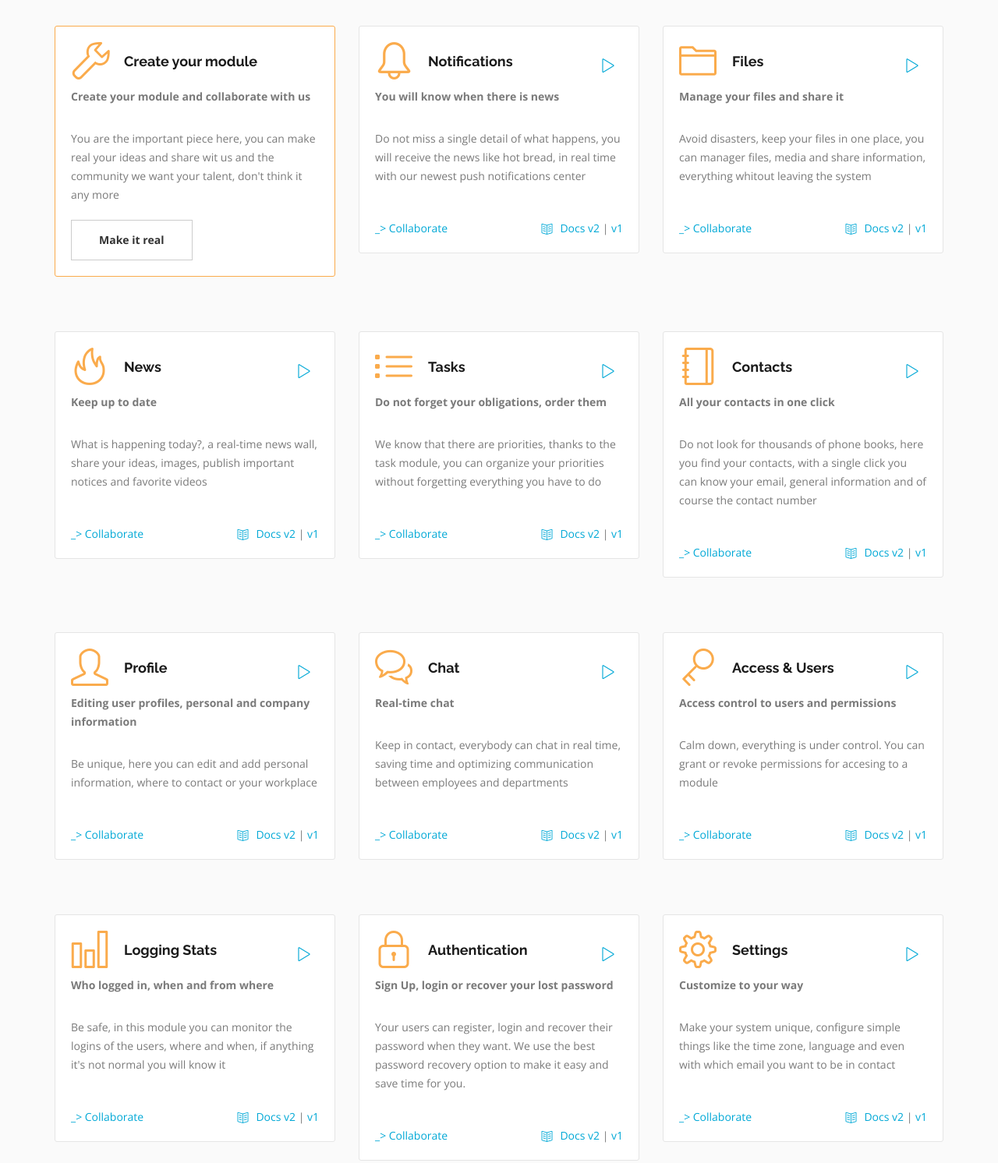
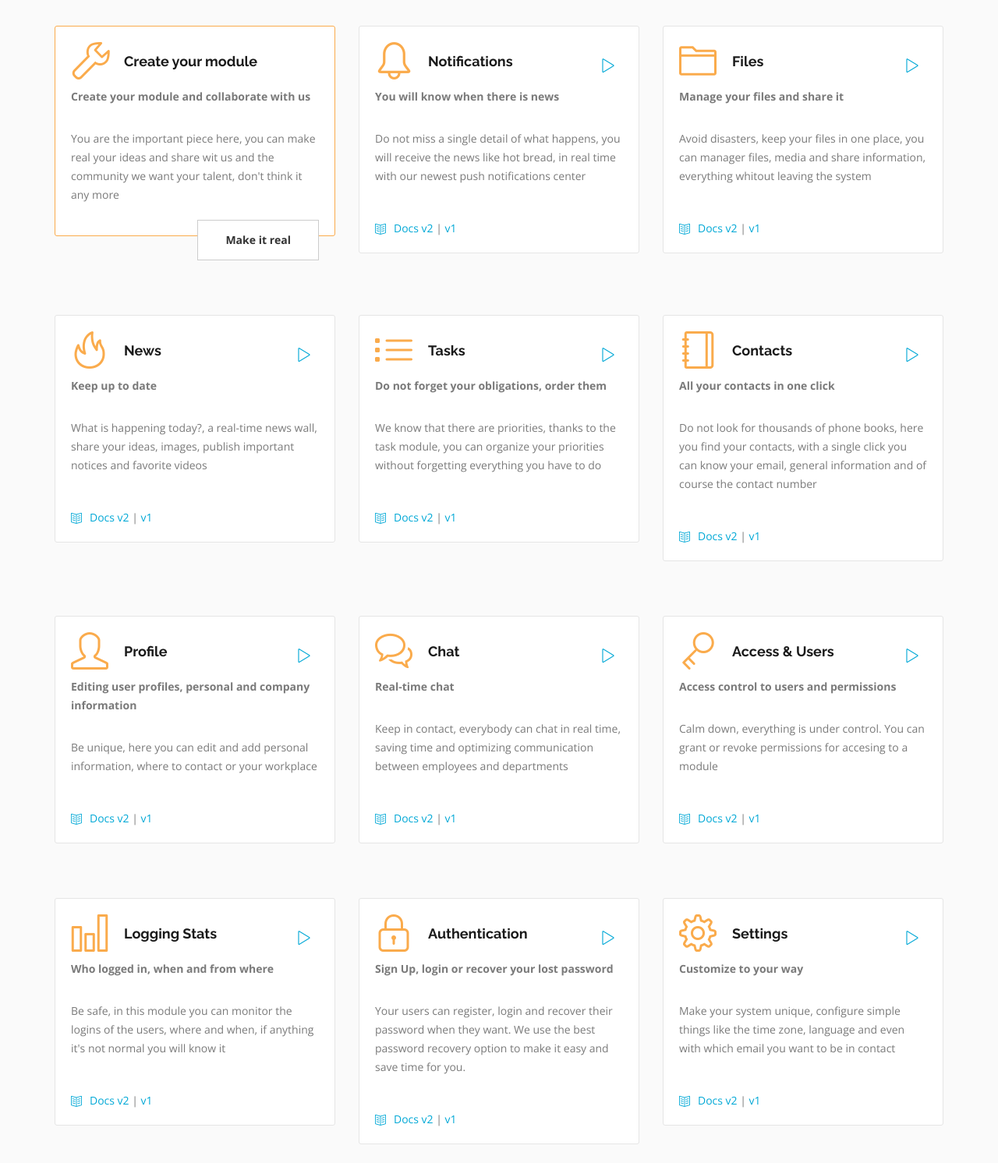
Before and after one commit to modulr/modulr-website, a plain HTML site: page developers.html in a window 1280 px wide. Shown: the part 2808-4300 px from the top of the page at 78% size. Drawn offline with nearby package versions, Linux system fonts and the light colour scheme; files whose address does not match are found by name.

Commit message:
minor improvements

```diff
--- a/css/custom.css
+++ b/css/custom.css
@@ -126,9 +126,6 @@
     width: 70px;
     height: 70px;
 }
-.answer .gray{
-  color: inherit;
-}
 .answer.orange {
     border-color: #FAAB4C;
 }
--- a/developers.html
+++ b/developers.html
@@ -214,13 +214,15 @@
                         </li>
                         <h3><sup>Sails, Angularjs & MongoDB</sup></h3><!-- Price -->
                         <ul class="list-group"><!-- Package Features -->
-                            <li class="list-group-item"><a class="btn btn-default" href="http://demo.modulr.io:3000" target="_blank">Demo</a>
-                            <a class="btn btn-default" href="http://demo.mgithub.com/modulr/modulr-sails-angular" target="_blank">_> Collaborate</a>
-                            <a class="btn btn-default" href="http://demo.modulr.io:3000" target="_blank">Documentation</a>
-                            <a href="https://github.com/modulr/modulr-sails-angular" target="_blank" class="btn btn-primary btn-price">Download</a></li><!-- Package Button -->
+                            <li class="list-group-item">
+                              <a class="btn btn-default" href="http://demo.modulr.io:3000" target="_blank">Demo</a>
+                              <a class="btn btn-default" href="http://demo.modulr.io:3000" target="_blank">Documentation</a>
+                              <a class="btn btn-default" href="http://demo.mgithub.com/modulr/modulr-sails-angular" target="_blank">_> Collaborate</a>
+                              <a href="https://github.com/modulr/modulr-sails-angular" target="_blank" class="btn btn-primary btn-price">Download</a>
+                            </li>
                         </ul>
                         <div class="panel-footer text-center">
-                            <a href="https://github.com/modulr/modulr-sails-angular" target="_blank" class="btn btn-transparent btn-price">Github</a><!-- Package Button -->
+                            <a href="https://github.com/modulr/modulr-sails-angular" target="_blank" class="btn btn-transparent btn-price">Github</a>
                         </div>
                     </div>
                 </div>
@@ -234,10 +236,12 @@
                         </li>
                         <h3><sup>Laravel, Vuejs 2 & MySql</sup></h3><!-- Price -->
                         <ul class="list-group">
-                            <li class="list-group-item"><a class="btn btn-default" href="http://app.modulr.io" target="_blank">Demo</a>
-                            <a class="btn btn-default" href="http://github.com/modulr/modulr-laravel" target="_blank">_> Collaborate</a>
-                            <a class="btn btn-default" href="http://app.modulr.io" target="_blank">Documentation</a>
-                            <a href="https://github.com/modulr/modulr-laravel" target="_blank" class="btn btn-primary btn-price">Download</a></li>
+                            <li class="list-group-item">
+                              <a class="btn btn-default" href="http://app.modulr.io" target="_blank">Demo</a>
+                              <a class="btn btn-default" href="http://app.modulr.io" target="_blank">Documentation</a>
+                              <a class="btn btn-default" href="http://github.com/modulr/modulr-laravel" target="_blank">_> Collaborate</a  >
+                            <a href="https://github.com/modulr/modulr-laravel" target="_blank" class="btn btn-primary btn-price">Download</a>
+                          </li>
                         </ul>
                         <div class="panel-footer text-center">
                             <a href="https://github.com/modulr/modulr-laravel" target="_blank" class="btn btn-transparent btn-price">Github</a>
@@ -266,7 +270,7 @@
               <h3>Create your module</h3>
               <p><strong>Create your module and collaborate with us</strong></p>
               <p>You are the important piece here, you can make real your ideas and share wit us and the community we want your talent, don't think it any more</p>
-              <a class="btn btn-default" href="https://github.com/modulr" target="_blank">Make it real</a>
+              <a class="btn btn-default pull-right" href="https://github.com/modulr" target="_blank">Make it real</a>
             </div>
           </div>
           <div class="col-md-4 col-sm-6 features">
@@ -276,12 +280,12 @@
               <p><strong>You will know when there is news</strong></p>
               <p>Do not miss a single detail of what happens, you will receive the news like hot bread, in real time with our newest push notifications center</p>
               <br>
-              <span class="pull-right">
+              <span>
                 <a href="http://docs.modulr.io" target="_blank"><i class="icon-book-open"></i>Docs v2</a>
                  |
                 <a href="https://github.com/modulr/modulr-sails-angular/wiki" target="_blank">v1</a>
               </span>
-              <a href="http://github.com/modulr/modulr-laravel" target="_blank">_> Collaborate</a>
+
             </div>
           </div>
           <div class="col-md-4 col-sm-6 features">
@@ -291,12 +295,12 @@
               <p><strong>Manage your files and share it</strong></p>
               <p>Avoid disasters, keep your files in one place, you can manager files, media and share information, everything whitout leaving the system</p>
               <br>
-              <span class="pull-right">
+              <span>
                 <a href="http://docs.modulr.io" target="_blank"><i class="icon-book-open"></i>Docs v2</a>
                  |
                 <a href="https://github.com/modulr/modulr-sails-angular/wiki" target="_blank">v1</a>
               </span>
-              <a href="http://github.com/modulr/modulr-laravel" target="_blank">_> Collaborate</a>
+
             </div>
           </div>
           <div class="col-md-4 col-sm-6 features">
@@ -306,12 +310,12 @@
               <p><strong>Keep up to date</strong></p>
               <p>What is happening today?, a real-time news wall, share your ideas, images, publish important notices and favorite videos</p>
               <br>
-              <span class="pull-right">
+              <span>
                 <a href="http://docs.modulr.io" target="_blank"><i class="icon-book-open"></i>Docs v2</a>
                  |
                 <a href="https://github.com/modulr/modulr-sails-angular/wiki" target="_blank">v1</a>
               </span>
-              <a href="http://github.com/modulr/modulr-laravel" target="_blank">_> Collaborate</a>
+
             </div>
           </div>
           <div class="col-md-4 col-sm-6 features">
@@ -321,12 +325,12 @@
               <p><strong>Do not forget your obligations, order them</strong></p>
               <p>We know that there are priorities, thanks to the task module, you can organize your priorities without forgetting everything you have to do</p>
               <br>
-              <span class="pull-right">
+              <span>
                 <a href="http://docs.modulr.io" target="_blank"><i class="icon-book-open"></i>Docs v2</a>
                  |
                 <a href="https://github.com/modulr/modulr-sails-angular/wiki" target="_blank">v1</a>
               </span>
-              <a href="http://github.com/modulr/modulr-laravel" target="_blank">_> Collaborate</a>
+
             </div>
           </div>
           <div class="col-md-4 col-sm-6 features">
@@ -336,12 +340,12 @@
               <p><strong>All your contacts in one click</strong></p>
               <p>Do not look for thousands of phone books, here you find your contacts, with a single click you can know your email, general information and of course the contact number</p>
               <br>
-              <span class="pull-right">
+              <span>
                 <a href="http://docs.modulr.io" target="_blank"><i class="icon-book-open"></i>Docs v2</a>
                  |
                 <a href="https://github.com/modulr/modulr-sails-angular/wiki" target="_blank">v1</a>
               </span>
-              <a href="http://github.com/modulr/modulr-laravel" target="_blank">_> Collaborate</a>
+
             </div>
           </div>
           <div class="col-md-4 col-sm-6 features">
@@ -351,12 +355,12 @@
               <p><strong>Editing user profiles, personal and company information</strong></p>
               <p>Be unique, here you can edit and add personal information, where to contact or your workplace</p>
               <br>
-              <span class="pull-right">
+              <span>
                 <a href="http://docs.modulr.io" target="_blank"><i class="icon-book-open"></i>Docs v2</a>
                  |
                 <a href="https://github.com/modulr/modulr-sails-angular/wiki" target="_blank">v1</a>
               </span>
-              <a href="http://github.com/modulr/modulr-laravel" target="_blank">_> Collaborate</a>
+
             </div>
           </div>
           <div class="col-md-4 col-sm-6 features">
@@ -366,12 +370,12 @@
               <p><strong>Real-time chat</strong></p>
               <p>Keep in contact, everybody can chat in real time, saving time and optimizing communication between employees and departments</p>
               <br>
-              <span class="pull-right">
+              <span>
                 <a href="http://docs.modulr.io" target="_blank"><i class="icon-book-open"></i>Docs v2</a>
                  |
                 <a href="https://github.com/modulr/modulr-sails-angular/wiki" target="_blank">v1</a>
               </span>
-              <a href="http://github.com/modulr/modulr-laravel" target="_blank">_> Collaborate</a>
+
             </div>
           </div>
           <div class="col-md-4 col-sm-6 features">
@@ -381,12 +385,12 @@
               <p><strong>Access control to users and permissions</strong></p>
               <p>Calm down, everything is under control. You can grant or revoke permissions for accesing to a module</p>
               <br>
-              <span class="pull-right">
+              <span>
                 <a href="http://docs.modulr.io" target="_blank"><i class="icon-book-open"></i>Docs v2</a>
                  |
                 <a href="https://github.com/modulr/modulr-sails-angular/wiki" target="_blank">v1</a>
               </span>
-              <a href="http://github.com/modulr/modulr-laravel" target="_blank">_> Collaborate</a>
+
             </div>
           </div>
           <div class="col-md-4 col-sm-6 features">
@@ -397,12 +401,12 @@
               <p>Be safe, in this module you can monitor the logins of the users,
                 where and when, if anything it's not normal you will know it</p>
                 <br>
-                <span class="pull-right">
+                <span>
                   <a href="http://docs.modulr.io" target="_blank"><i class="icon-book-open"></i>Docs v2</a>
                    |
                   <a href="https://github.com/modulr/modulr-sails-angular/wiki" target="_blank">v1</a>
                 </span>
-                <a href="http://github.com/modulr/modulr-laravel" target="_blank">_> Collaborate</a>
+
             </div>
           </div>
           <div class="col-md-4 col-sm-6 features">
@@ -413,12 +417,12 @@
               <p>Your users can register, login and recover their password when they want.
                 We use the best password recovery option to make it easy and save time for you.</p> <!-- Feature Text -->
                 <br>
-                <span class="pull-right">
+                <span>
                   <a href="http://docs.modulr.io" target="_blank"><i class="icon-book-open"></i>Docs v2</a>
                    |
                   <a href="https://github.com/modulr/modulr-sails-angular/wiki" target="_blank">v1</a>
                 </span>
-                <a href="http://github.com/modulr/modulr-laravel" target="_blank">_> Collaborate</a>
+
             </div>
           </div><!-- End Feature -->
           <div class="col-md-4 col-sm-6 features">
@@ -428,12 +432,12 @@
               <p><strong>Customize to your way</strong></p>
               <p>Make your system unique, configure simple things like the time zone, language and even with which email you want to be in contact</p> <!-- Feature Text -->
               <br>
-              <span class="pull-right">
+              <span>
                 <a href="http://docs.modulr.io" target="_blank"><i class="icon-book-open"></i>Docs v2</a>
                  |
                 <a href="https://github.com/modulr/modulr-sails-angular/wiki" target="_blank">v1</a>
               </span>
-              <a href="http://github.com/modulr/modulr-laravel" target="_blank">_> Collaborate</a>
+
             </div>
           </div><!-- End Feature -->
         </div>
@@ -546,7 +550,7 @@
             <p>The MIT License (MIT) Copyright © 2017 Modulr</p>
           </div>
           <div class="col-lg-6 col-sm-6">
-            <span class="pull-right">
+            <span>
               <svg version="1.1" id="Layer_1" xmlns="http://www.w3.org/2000/svg" xmlns:xlink="http://www.w3.org/1999/xlink" x="0px" y="0px"
               width="130px" height="25px" viewBox="0 0 218 42" enable-background="new 0 0 218 42" xml:space="preserve">
               <g class="mdr-icon">
```
